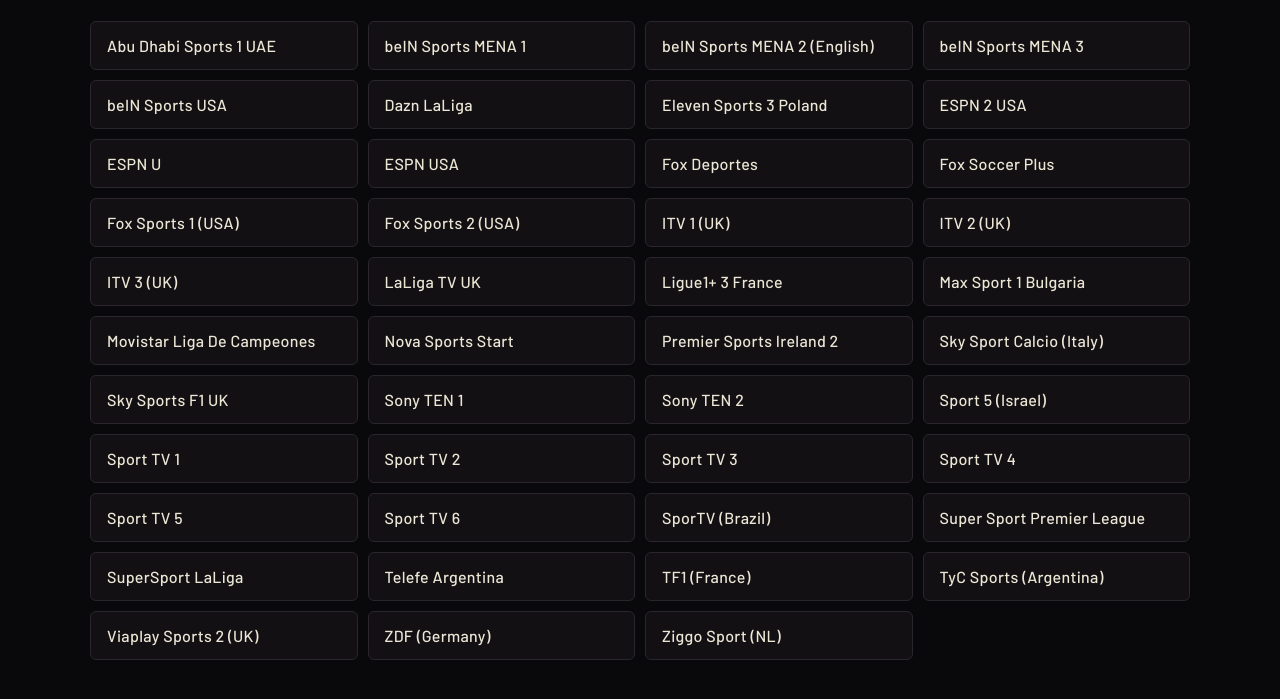
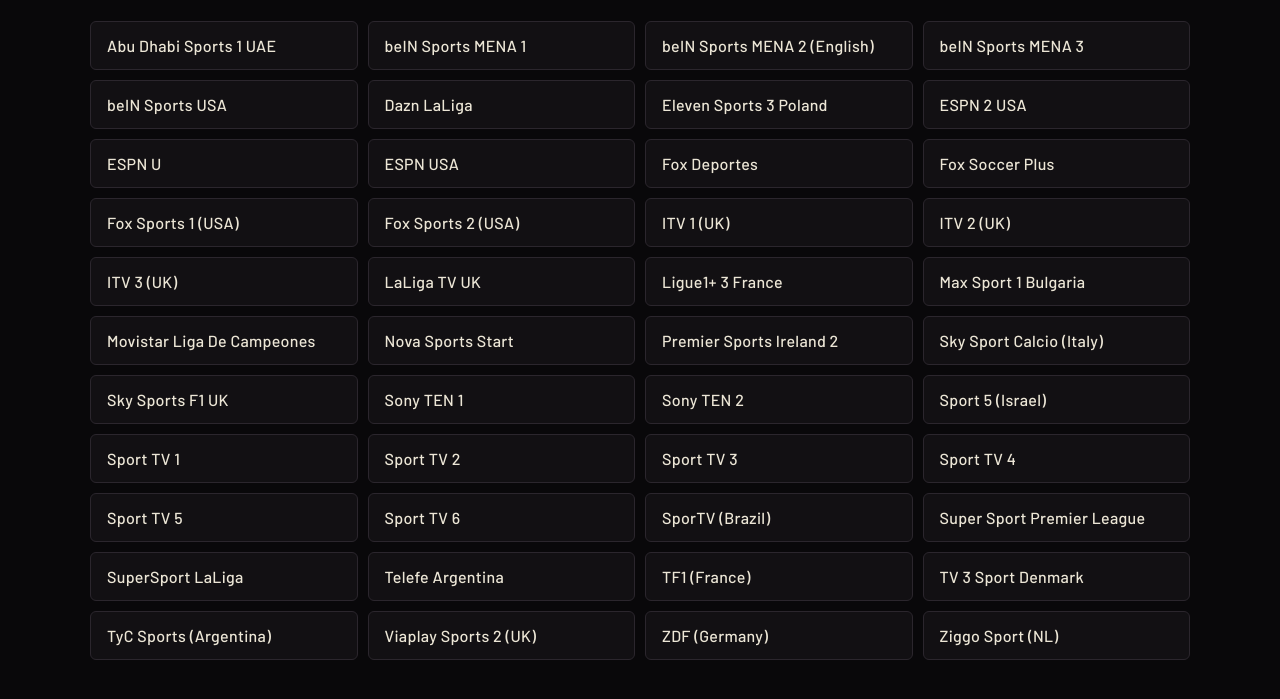
Before and after one commit to sam15x7/football, a website: page index.html in a window 1280 px wide. Shown: the part 113-812 px from the top of the page. Drawn offline with Linux system fonts and the light colour scheme.

Commit message:
Update index: TV 3 Sport Denmark

```diff
--- a/index.html
+++ b/index.html
@@ -109,6 +109,7 @@
   <a href="supersportlaliga.html">SuperSport LaLiga</a>
   <a href="telefeargentina.html">Telefe Argentina</a>
   <a href="tf1france.html">TF1 (France)</a>
+  <a href="tv3sportdenmark.html">TV 3 Sport Denmark</a>
   <a href="tycsportsargentina.html">TyC Sports (Argentina)</a>
   <a href="viaplaysports2uk.html">Viaplay Sports 2 (UK)</a>
   <a href="ZDFDE.html">ZDF (Germany)</a>
```
